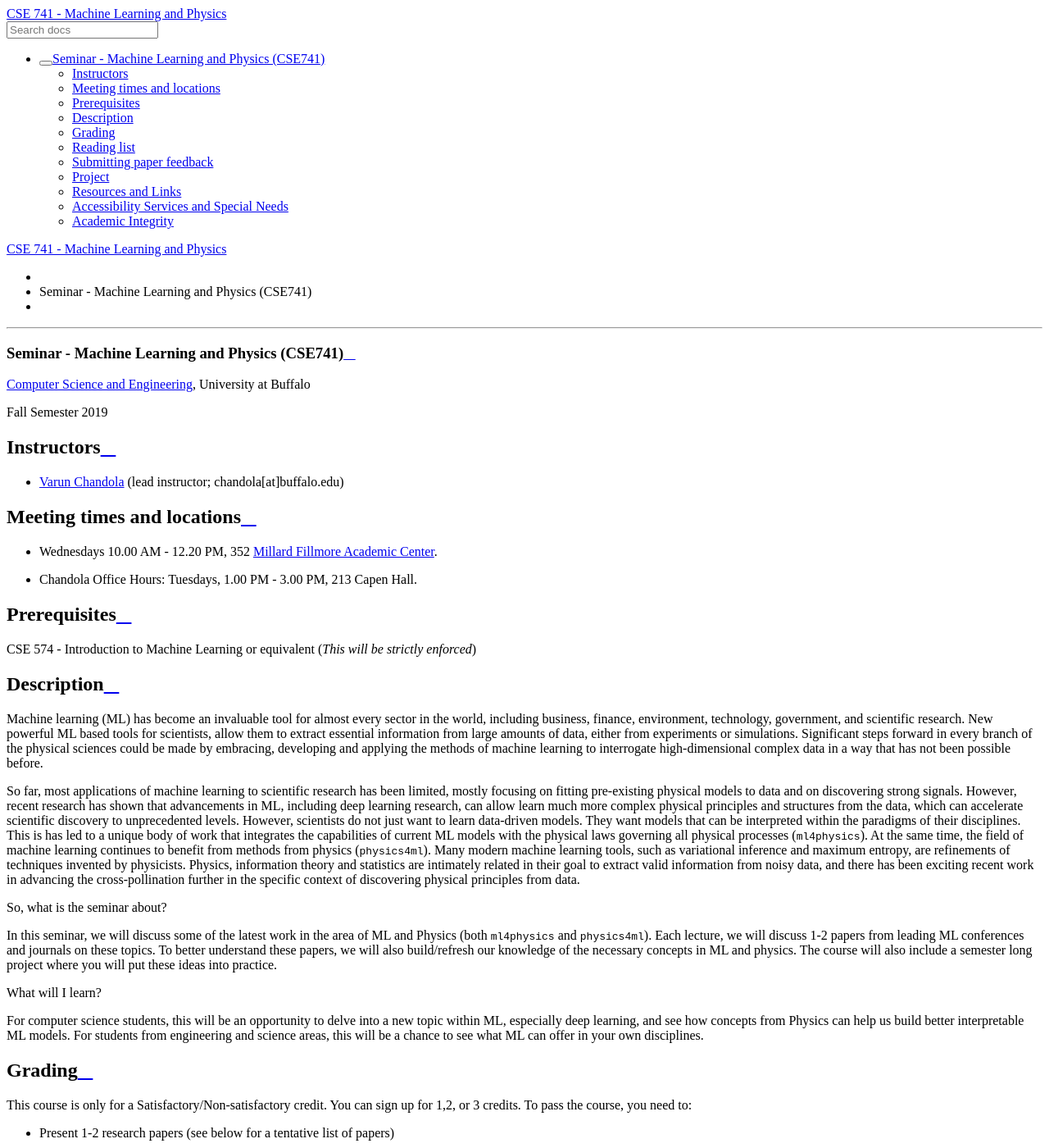
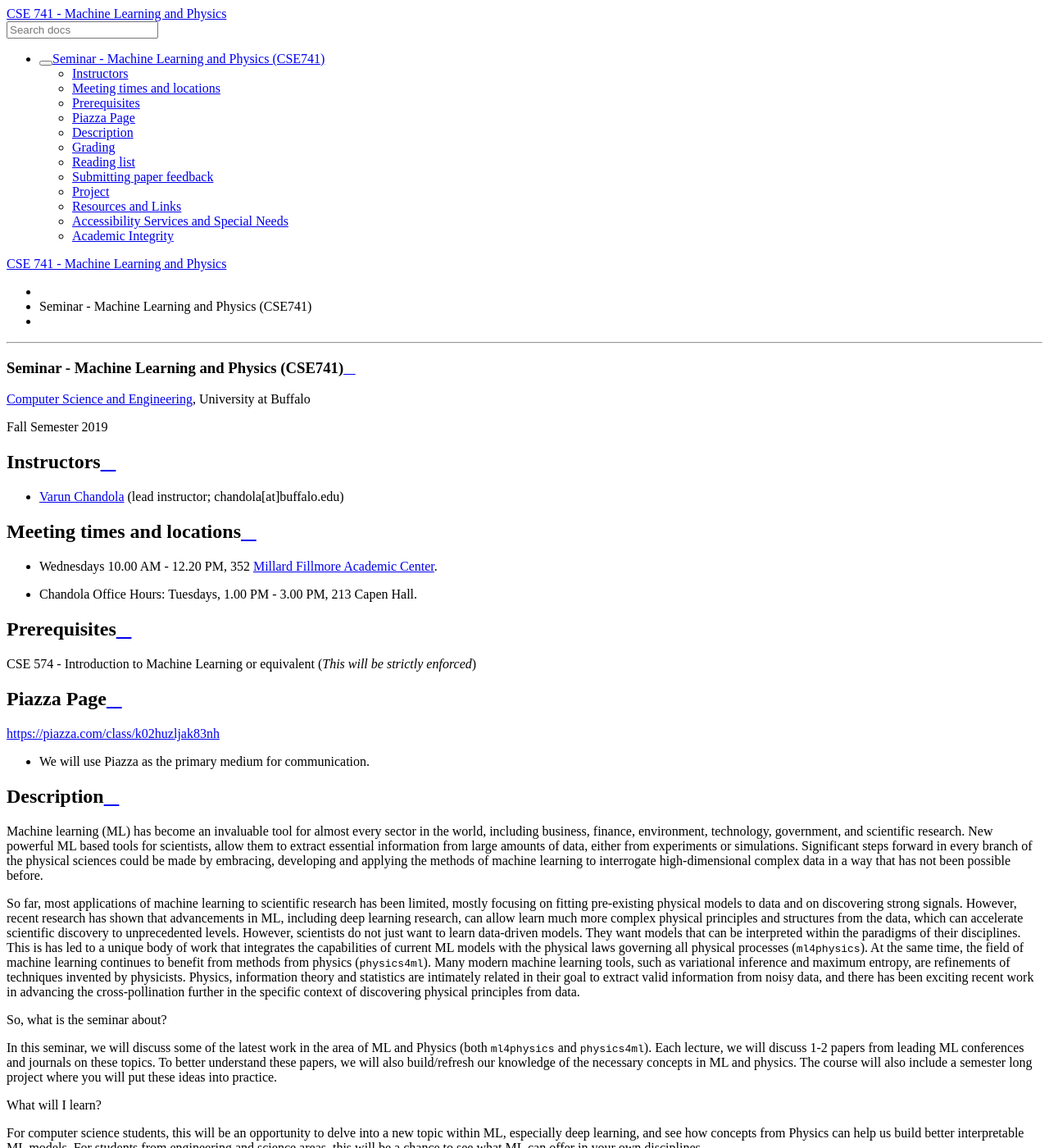
Before and after one commit to ubdsgroup/cse741-ub, a Sphinx documentation site: the page built from source/index.rst, in a window 1280 px wide and 1400 px high. Shown: the whole window at 82% size. Built offline with Sphinx 7.4.7 and the Read the Docs theme 2.0.0, drawn with Linux system fonts in a browser that asks for light colours.

Commit message:
adding piazza information

```diff
--- a/source/index.rst
+++ b/source/index.rst
@@ -34,6 +34,12 @@ Meeting times and locations
 Prerequisites
 ---------------
 CSE 574 - Introduction to Machine Learning or equivalent (*This will be strictly enforced*)
+
+Piazza Page
+------------
+`https://piazza.com/class/k02huzljak83nh <https://piazza.com/class/k02huzljak83nh>`_
+
+* We will use Piazza as the primary medium for communication.
 
 Description
 ------------
```
